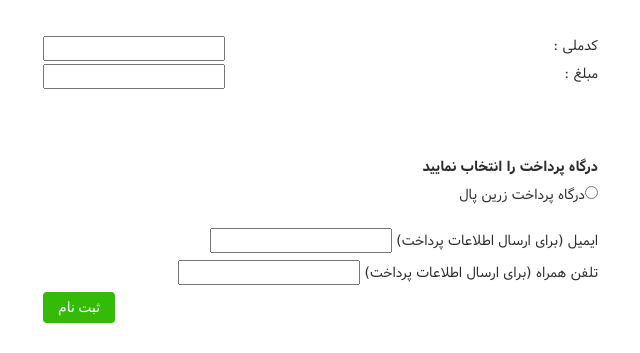
After one commit to SeyedHosseinTafakh/school_project, a Laravel app: page /pardakht in a window 1280 px wide. The commit adds this page. Shown: the part 522-875 px from the top of the page, without its empty margins (612-1252 px from the left). Run offline with Laravel 8, Linux system fonts and the light colour scheme; some web fonts are replaced.

Commit message:
almost complete

```diff
--- a/app/Http/Controllers/formController.php
+++ b/app/Http/Controllers/formController.php
@@ -5,7 +5,9 @@ namespace App\Http\Controllers;
 use App\father;
 use App\mother;
 use App\student;
+use App\transaction;
 use Illuminate\Http\Request;
+use Zarinpal\Zarinpal;
 
 class formController extends Controller
 {
@@ -80,4 +82,75 @@ class formController extends Controller
         return 1;
 
     }
+
+
+
+    public function payement(){
+        return view('payment');
+    }
+    public function payment_r( Request $request, Zarinpal $zarinpal ){
+//        $zarinpal = \Zarinpal\Zarinpal::class;
+//        return 'hi';
+        $payment = [
+            'CallbackURL' => route('verif'), // Required
+            'Amount'      => $request->student_amount,                    // Required
+            'Description' => 'a short description',   // Required
+            'Email'       => $request->email ? $request->email : null,    // Optional
+            'Mobile'      => $request->phone ? $request->phone : null,           // Optional
+        ];
+//        return $payment;
+        $response = $zarinpal->request($payment);
+//        return $response;
+        if($response['Status'] === 100) {
+            $authority = $response['Authority'];
+            return $zarinpal->redirect($authority);
+        }
+
+        return 'Error,
+    Status: '.$response['Status'].',
+    Message: '.$response['Message'];
+    }
+
+//    public function verify()
+
+    public function verify(Zarinpal $zarinpal) {
+        $input = \request()->all();
+        $tr = transaction::where('Authority',$input['Authority'])->first();
+        $payment = [
+            'Authority' => \request('Authority'), // $_GET['Authority']
+            'Status'    => \request('Status'),    // $_GET['Status']
+            'Amount'    => $tr->amount,
+        ];
+        $response = $zarinpal->verify($payment);
+        if($response['Status'] === 100) {
+            $answer = $response['Message'];
+            return view('payement_answer',compact('answer'));
+//            return 'Payment was successful,
+//            RefID: '.$response['RefID'].',
+//            Message: '.$response['Message'];
+        }
+        $answer = $response['Message'];
+        return view('payement_answer' , compact('answer'));
+//        return 'Error,
+//        Status: '.$response['Status'].',
+//        Message: '.$response['Message'];
+    }
+//
+//    public function request(Zarinpal $zarinpal , Request $request) {
+//        $payment = [
+//            'CallbackURL' => route('name'), // Required
+//            'Amount'      => 5000,                    // Required
+//            'Description' => 'a short description',   // Required
+//            'Email'       => 'saeedp47@gmail.com',    // Optional
+//            'Mobile'      => '0933xxx7694'            // Optional
+//        ];
+//        $response = $zarinpal->request($payment);
+//        if($response['Status'] === 100) {
+//            $authority = $response['Authority'];
+//            return $zarinpal->redirect($authority);
+//        }
+//        return 'Error,
+//    Status: '.$response['Status'].',
+//    Message: '.$response['Message'];
+//    }
 }
--- a/resources/views/admin/sakhte_resid.blade.php
+++ b/resources/views/admin/sakhte_resid.blade.php
@@ -569,9 +569,8 @@
                                         <label>کدملی : <input type="text" name="studet_code_melli" required/></label>
                                         <label>مبلغ (تومان) : <input type="number" name="amount" required/></label>
                                         <label>توضیحات : <br/><textarea name="tozihat"></textarea></label>
-                                        <label>روش پرداخت: <br/><textarea name="ravesh"></textarea></label>
-                                        <label>پرداخت نشده  <input type="radio" name="statePay" value="false" checked /></label>
-                                        <label>پرداخت شده  <input type="radio" name="statePay" value="true"/></label>
+                                        <label>نقدی  <input type="radio" name="raveshPay" value="false" checked /></label>
+                                        <label>چکی  <input type="radio" name="raveshPay" value="true"/></label>
                                         <input type="submit" value="ثبت"/>
                                     </form>
                                 </div>
--- a/resources/views/admin/show_resid.blade.php
+++ b/resources/views/admin/show_resid.blade.php
@@ -570,7 +570,6 @@
                                             <th>روش پرداخت</th>
                                             <th>توضیحات</th>
                                             <th>مقدار پرداخت</th>
-                                            <th>وضعیت</th>
                                             <th>ویرایش</th>
                                         </tr>
 
@@ -580,7 +579,6 @@
                                                 <td>{{$resid->ravesh_pardakht}}</td>
                                                 <td>{{$resid->tozihat}}</td>
                                                 <td>{{$resid->amount}}</td>
-                                                <td>{{$resid->status}}</td>
                                                 <td><a href="{{url('')
 
                                             }}"> ویرایش</a> </td>
--- /dev/null
+++ b/resources/views/payement_answer.blade.php
@@ -0,0 +1,4 @@
+<html>
+
+{{$answer}}
+</html>
--- /dev/null
+++ b/resources/views/payment.blade.php
@@ -0,0 +1,61 @@
+<!DOCTYPE HTML>
+<html lang="fa">
+
+<head>
+    <title>پرداخت شهریه</title>
+    <meta charset="utf-8">
+    <meta name="apple-mobile-web-app-capable" content="yes" >
+    <meta name="viewport" content="width=device-width, initial-scale=1, maximum-scale=1, user-scalable=no">
+    <link rel="stylesheet" href="bootstrap.min.css" type="text/css" />
+    <link rel="stylesheet" href="style.css" type="text/css" />
+
+</head>
+<body>
+<div class="toolbar">
+    <div class="container">
+        <div class="row">
+            <span> راه ارتباطی ما : </span>
+            <span> 33552279 – 026 </span>
+            <span><a href="">کانال تلگرام ما</a></span>
+        </div>
+    </div>
+</div>
+<div class="header">
+    <div class="container">
+        <div class="row">
+            <div class="logo"><img src="http://mr4.ir/wp-content/uploads/2018/02/logo-2.png"/></div>
+            <div class="title"><span>پرداخت شهریه</span></div>
+        </div>
+    </div>
+</div>
+<section>
+    <div class="container form">
+        <div class="row">
+            <form action=" {{url('/pardakht')}} " method="post" style="width: 100%;">
+                {{@csrf_field()}}
+                <div class="row">
+                    <div class="col-6 box">
+                        <label></label>
+                        <label>کدملی : <input type="text" name="student_code_meli" /></label>
+                        <label>مبلغ : <input type="number" name="student_amount" /></label>
+                    </div>
+                    <div class="col-6 box"></div>
+                    <div class="col-6 box">
+                        <div class="typepay">
+                            <label>درگاه پرداخت را انتخاب نمایید</label>
+                            <label for="zarinpal"><input type="radio" id="zarinpal" name="payement" value="زرین پال" />درگاه پرداخت زرین پال</label>
+                        </div>
+                        <label>ایمیل (برای ارسال اطلاعات پرداخت) <input type="text" name="email"  style="float: none"/></label>
+                        <label>تلفن همراه (برای ارسال اطلاعات پرداخت) <input type="text"  name="phone" style="float: none"/></label>
+                        <input type="submit" value="ثبت نام">
+                    </div>
+            </form>
+
+
+        </div>
+    </div>
+</section>
+
+</body>
+
+</html>
--- a/routes/web.php
+++ b/routes/web.php
@@ -11,6 +11,8 @@
 |
 */
 
+use Symfony\Component\Console\Input\Input;
+//use Zarinpal\Zarinpal;
 Route::get('/', function () {
 //    return view('welcome');
 });
@@ -28,6 +30,9 @@ Route::get('/admin/resids','AdminControllerPanel@show_resids');
 Route::get('/admin/sakhtresids','AdminControllerPanel@sakht_resids');
 Route::post('/admin/sakhteresid','AdminControllerPanel@sakhte_resids')->name('login');
 
+route::get('/pardakht','formController@payement');
+route::post('/pardakht','formController@payment_r');
+route::get('/verif','formController@verify')->name('verif');
 
 
 
@@ -76,20 +81,20 @@ route::get('/1',function (\Zarinpal\Zarinpal $zarinpal){
 });
 
 
-
-route::get('/2',function (Zarinpal\Zarinpal $zarinpal){
-    $payment = [
-        'Authority' => Input::get('Authority'), // $_GET['Authority']
-        'Status'    => Input::get('Status'),    // $_GET['Status']
-        'Amount'    => 5000
-    ];
-    $response = $zarinpal->verify($payment);
-    if($response['Status'] === 100) {
-        return 'Payment was successful,
-        RefID: '.$response['RefID'].',
-        Message: '.$response['Message'];
-    }
-    return 'Error,
-    Status: '.$response['Status'].',
-    Message: '.$response['Message'];
-})->name('name');
+//
+//route::get('/2',function (Zarinpal\Zarinpal $zarinpal){
+//    $payment = [
+//        'Authority' => request('Authority'), // $_GET['Authority']
+//        'Status'    => request('Status'),    // $_GET['Status']
+//        'Amount'    => 5000
+//    ];
+//    $response = $zarinpal->verify($payment);
+//    if($response['Status'] === 100) {
+//        $answer = $response['message'].' شناسه پرداحت ' .$response['RefID'];
+//        return view('payement_answer' , compact($answer));
+//    }
+//    $error = 'عملیات موفقیت امیز نبود'.'\n'.$response['Status'].'\n'.$response['Message'];
+//    return 'Error,
+//    Status: '.$response['Status'].',
+//    Message: '.$response['Message'];
+//})->name('name');
```
Also changed, not shown: app/Http/Controllers/AdminControllerPanel.php (+4 -5 lines), app/transaction.php (added, +10 -0 lines), database/migrations/2018_07_03_095724_create_resids_table.php, database/migrations/2018_07_05_101059_create_transactions_table.php (added).
